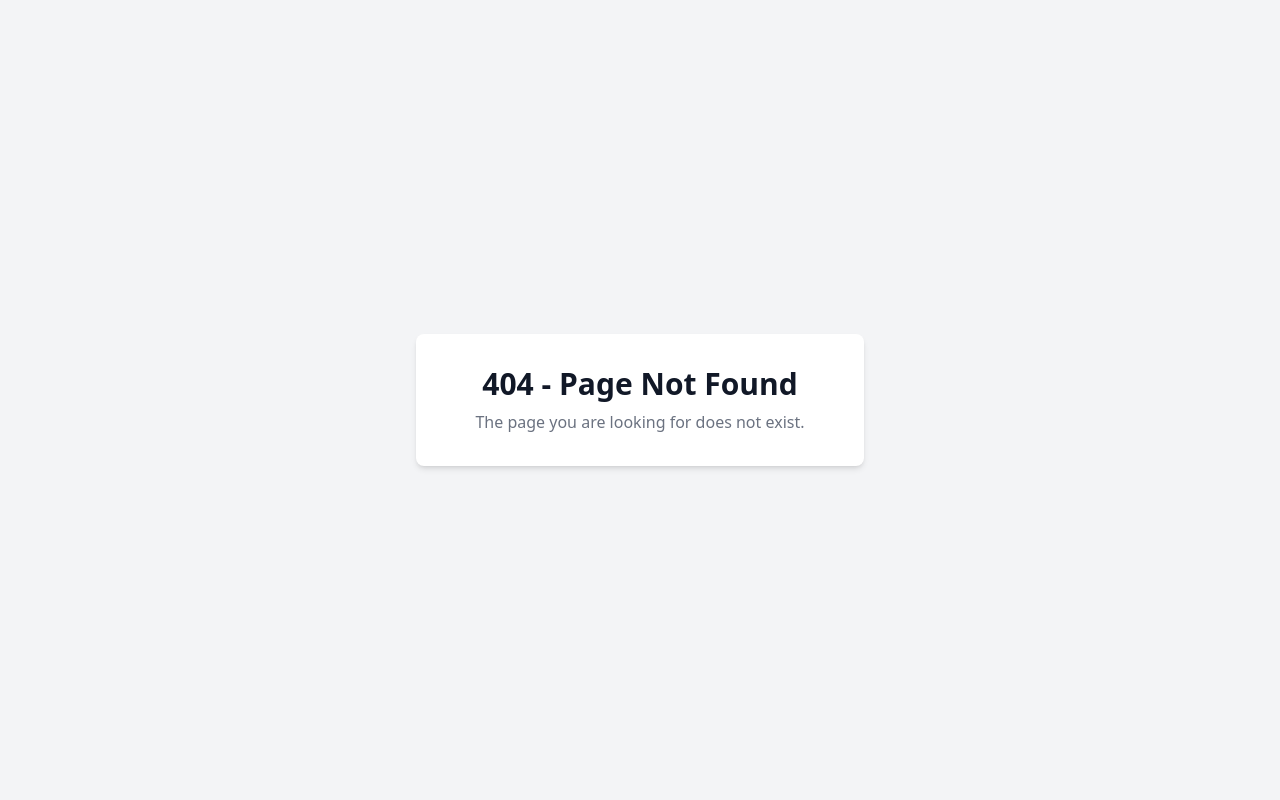
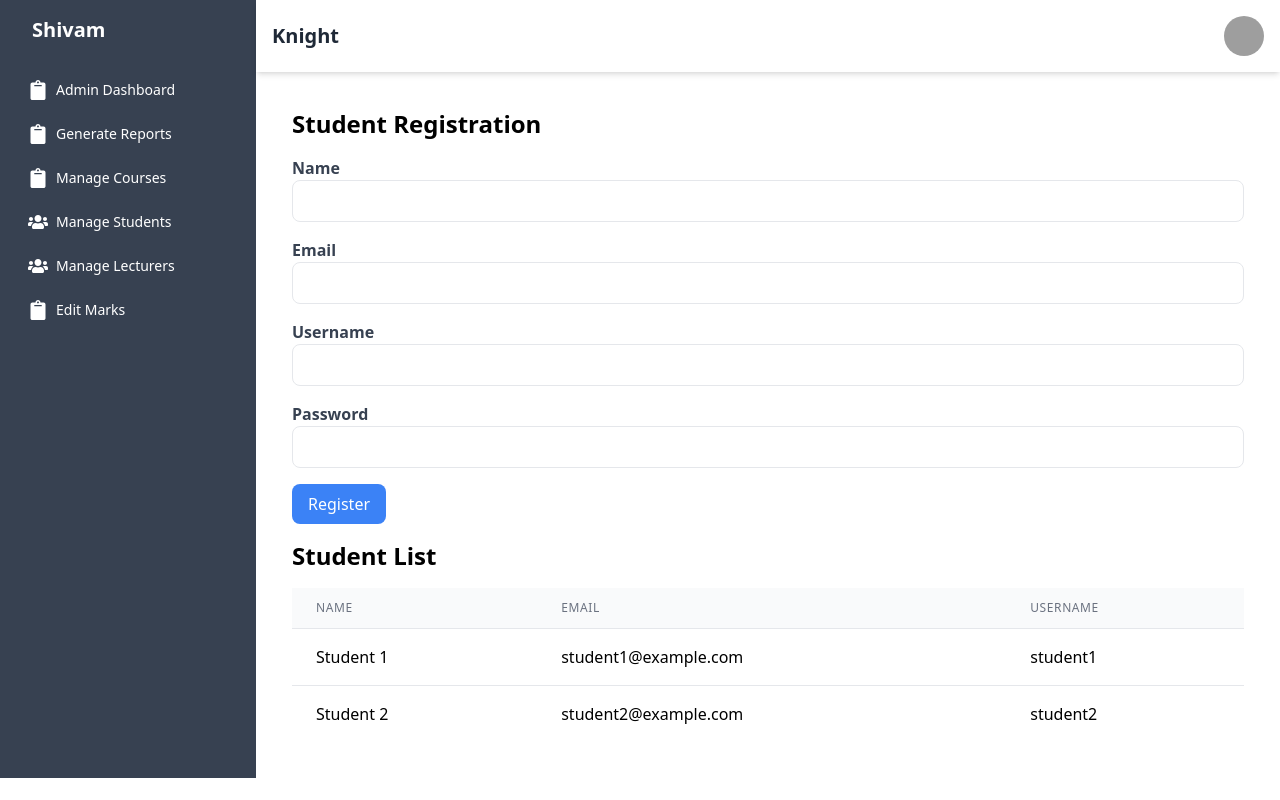
Before and after one commit to Knightgamer/examination_processing_system, a React (Create React App) app in the folder client/: page /admin/students in a window 1280 px wide. Before the commit this address had no page. Built offline with nearby package versions, Linux system fonts and the light colour scheme; no server answers; sample sign-in values are in the browser's storage; grey boxes are pictures that could not be loaded.

Commit message:
Update dependencies, add react-icons, add StudentPage, update navigation

```diff
--- a/client/package.json
+++ b/client/package.json
@@ -11,6 +11,7 @@
     "postcss": "^8.4.31",
     "react": "^18.2.0",
     "react-dom": "^18.2.0",
+    "react-icons": "^4.12.0",
     "react-router-dom": "^6.20.0",
     "react-scripts": "5.0.1",
     "web-vitals": "^2.1.4"
--- a/client/src/App.js
+++ b/client/src/App.js
@@ -10,9 +10,9 @@ import LoginPage from "./components/pages/LoginPage";
 import NotFound from "./components/pages/NotFound";
 import UnauthorizedAccess from "./components/pages/UnauthorizedAccess";
 import AdminDashboard from "./components/pages/admin/HomePage";
+import StudentPage from "./components/pages/admin/StudentPage";
 import LecturerDashboard from "./components/pages/lecturer/HomePage";
 import StudentDashboard from "./components/pages/student/HomePage";
-
 const App = () => {
   const { role: userRole } = useUserRole();
 
@@ -21,7 +21,12 @@ const App = () => {
       <Routes>
         <Route path="/login" element={<LoginPage />} />
         {userRole === "admin" && (
-          <Route path="/admin" element={<AdminDashboard />} />
+          <>
+            <Route path="/admin" element={<AdminDashboard />}>
+              <Route path="/admin/students" element={<StudentPage />} />
+            </Route>
+            /
+          </>
         )}
         {userRole === "student" && (
           <Route path="/student" element={<StudentDashboard />} />
--- a/client/src/components/navigation/Navigation.js
+++ b/client/src/components/navigation/Navigation.js
@@ -1,6 +1,12 @@
 import axios from "axios";
 import React, { useContext, useEffect, useState } from "react";
-import { Link, useNavigate } from "react-router-dom";
+import {
+  FaChalkboardTeacher,
+  FaClipboard,
+  FaHome,
+  FaUsers,
+} from "react-icons/fa";
+import { Link, Outlet, useNavigate } from "react-router-dom";
 import UserRoleContext from "../UserRoleContext";
 
 const Navigation = () => {
@@ -55,39 +61,117 @@ const Navigation = () => {
   };
 
   return (
-    <div className="flex h-screen">
+    <div className="flex h-auto">
       {/* Vertical Navigation Pane */}
-      <nav className="w-64 bg-gray-800 text-gray-200 p-4">
+      <nav className="w-64 bg-gray-700 text-white p-4">
+        <div className="pl-4 pb-7 flex justify-between items-center">
+          <h1 className="text-xl font-bold text-white-800">Shivam</h1>
+        </div>
         <ul>
+          {/* Student Links */}
           {role === "student" && (
+            <React.Fragment>
               <li className="mb-2">
                 <Link
                   to="/student/home"
-                className="text-white px-3 py-2 rounded-md text-sm font-medium"
+                  className="flex items-center px-3 py-2 rounded-md text-sm font-medium hover:bg-gray-600"
                 >
+                  <FaHome className="w-5 h-5 mr-2" />
                   Student Home
                 </Link>
               </li>
+              <li className="mb-2">
+                <Link
+                  to="/student/page"
+                  className="flex items-center px-3 py-2 rounded-md text-sm font-medium hover:bg-gray-600"
+                >
+                  {/* You can add more links for student here */}
+                </Link>
+              </li>
+            </React.Fragment>
           )}
+
+          {/* Lecturer Links */}
           {role === "lecturer" && (
+            <React.Fragment>
               <li className="mb-2">
                 <Link
                   to="/lecturer/home"
-                className="text-white px-3 py-2 rounded-md text-sm font-medium"
+                  className="flex items-center px-3 py-2 rounded-md text-sm font-medium hover:bg-gray-600"
                 >
+                  <FaChalkboardTeacher className="w-5 h-5 mr-2" />
                   Lecturer Home
                 </Link>
               </li>
-          )}
-          {role === "admin" && (
               <li className="mb-2">
                 <Link
-                to="/admin/dashboard"
-                className="text-white px-3 py-2 rounded-md text-sm font-medium"
+                  to="/lecturer/page"
+                  className="flex items-center px-3 py-2 rounded-md text-sm font-medium hover:bg-gray-600"
                 >
+                  {/* You can add more links for lecturer here */}
+                </Link>
+              </li>
+            </React.Fragment>
+          )}
+
+          {/* Admin Links */}
+          {role === "admin" && (
+            <React.Fragment>
+              <li className="mb-2">
+                <Link
+                  to="/admin"
+                  className="flex items-center px-3 py-2 rounded-md text-sm font-medium hover:bg-gray-600"
+                >
+                  <FaClipboard className="w-5 h-5 mr-2" />
                   Admin Dashboard
                 </Link>
               </li>
+              <li className="mb-2">
+                <Link
+                  to="/admin/reports"
+                  className="flex items-center px-3 py-2 rounded-md text-sm font-medium hover:bg-gray-600"
+                >
+                  <FaClipboard className="w-5 h-5 mr-2" />
+                  Generate Reports
+                </Link>
+              </li>
+              <li className="mb-2">
+                <Link
+                  to="/admin/courses"
+                  className="flex items-center px-3 py-2 rounded-md text-sm font-medium hover:bg-gray-600"
+                >
+                  <FaClipboard className="w-5 h-5 mr-2" />
+                  Manage Courses
+                </Link>
+              </li>
+              <li className="mb-2">
+                <Link
+                  to="/admin/students"
+                  className="flex items-center px-3 py-2 rounded-md text-sm font-medium hover:bg-gray-600"
+                >
+                  <FaUsers className="w-5 h-5 mr-2" />
+                  Manage Students
+                </Link>
+              </li>
+              <li className="mb-2">
+                <Link
+                  to="/admin/lecturers"
+                  className="flex items-center px-3 py-2 rounded-md text-sm font-medium hover:bg-gray-600"
+                >
+                  <FaUsers className="w-5 h-5 mr-2" />
+                  Manage Lecturers
+                </Link>
+              </li>
+              <li className="mb-2">
+                <Link
+                  to="/admin/edit-marks"
+                  className="flex items-center px-3 py-2 rounded-md text-sm font-medium hover:bg-gray-600"
+                >
+                  <FaClipboard className="w-5 h-5 mr-2" />
+                  Edit Marks
+                </Link>
+              </li>
+            </React.Fragment>
           )}
         </ul>
       </nav>
@@ -140,9 +224,7 @@ const Navigation = () => {
             )}
           </div>
         </nav>
-
-        {/* Main content area */}
-        <div className="flex-1 p-5">{/* Content goes here */}</div>
+        <div className="flex-1 p-5">{<Outlet />}</div>
       </div>
     </div>
   );
--- a/client/src/components/pages/admin/HomePage.js
+++ b/client/src/components/pages/admin/HomePage.js
@@ -5,7 +5,6 @@ function HomePage() {
   return (
     <div>
       <Navigation />
-      admin page
     </div>
   );
 }
--- /dev/null
+++ b/client/src/components/pages/admin/StudentPage.js
@@ -0,0 +1,152 @@
+import React, { useState } from "react";
+
+const StudentPage = () => {
+  const [formData, setFormData] = useState({
+    name: "",
+    email: "",
+    username: "",
+    password: "",
+  });
+
+  const [students, setStudents] = useState([
+    {
+      id: 1,
+      name: "Student 1",
+      email: "student1@example.com",
+      username: "student1",
+    },
+    {
+      id: 2,
+      name: "Student 2",
+      email: "student2@example.com",
+      username: "student2",
+    },
+    // Add more student data as needed
+  ]);
+
+  const handleChange = (e) => {
+    const { name, value } = e.target;
+    setFormData({ ...formData, [name]: value });
+  };
+
+  const handleSubmit = (e) => {
+    e.preventDefault();
+    // Add logic to submit the form data to the server (e.g., via API)
+    console.log(formData);
+    // Add the new student to the students array
+    const newStudent = { ...formData, id: students.length + 1 };
+    setStudents([...students, newStudent]);
+    // Clear the form data
+    setFormData({
+      name: "",
+      email: "",
+      username: "",
+      password: "",
+    });
+  };
+
+  return (
+    <div className="container mx-auto p-4">
+      <h1 className="text-2xl font-semibold mb-4">Student Registration</h1>
+      <form onSubmit={handleSubmit} className="mb-4">
+        <div className="mb-4">
+          <label htmlFor="name" className="block text-gray-700 font-semibold">
+            Name
+          </label>
+          <input
+            type="text"
+            id="name"
+            name="name"
+            value={formData.name}
+            onChange={handleChange}
+            className="w-full px-4 py-2 border rounded-lg focus:outline-none focus:ring focus:border-blue-300"
+            required
+          />
+        </div>
+        <div className="mb-4">
+          <label htmlFor="email" className="block text-gray-700 font-semibold">
+            Email
+          </label>
+          <input
+            type="email"
+            id="email"
+            name="email"
+            value={formData.email}
+            onChange={handleChange}
+            className="w-full px-4 py-2 border rounded-lg focus:outline-none focus:ring focus:border-blue-300"
+            required
+          />
+        </div>
+        <div className="mb-4">
+          <label
+            htmlFor="username"
+            className="block text-gray-700 font-semibold"
+          >
+            Username
+          </label>
+          <input
+            type="text"
+            id="username"
+            name="username"
+            value={formData.username}
+            onChange={handleChange}
+            className="w-full px-4 py-2 border rounded-lg focus:outline-none focus:ring focus:border-blue-300"
+            required
+          />
+        </div>
+        <div className="mb-4">
+          <label
+            htmlFor="password"
+            className="block text-gray-700 font-semibold"
+          >
+            Password
+          </label>
+          <input
+            type="password"
+            id="password"
+            name="password"
+            value={formData.password}
+            onChange={handleChange}
+            className="w-full px-4 py-2 border rounded-lg focus:outline-none focus:ring focus:border-blue-300"
+            required
+          />
+        </div>
+        <button
+          type="submit"
+          className="bg-blue-500 text-white px-4 py-2 rounded-lg hover:bg-blue-600 focus:outline-none focus:ring"
+        >
+          Register
+        </button>
+      </form>
+      <h1 className="text-2xl font-semibold mb-4">Student List</h1>
+      <table className="min-w-full divide-y divide-gray-200">
+        <thead className="bg-gray-50">
+          <tr>
+            <th className="px-6 py-3 text-left text-xs font-medium text-gray-500 uppercase tracking-wider">
+              Name
+            </th>
+            <th className="px-6 py-3 text-left text-xs font-medium text-gray-500 uppercase tracking-wider">
+              Email
+            </th>
+            <th className="px-6 py-3 text-left text-xs font-medium text-gray-500 uppercase tracking-wider">
+              Username
+            </th>
+          </tr>
+        </thead>
+        <tbody className="bg-white divide-y divide-gray-200">
+          {students.map((student) => (
+            <tr key={student.id}>
+              <td className="px-6 py-4 whitespace-nowrap">{student.name}</td>
+              <td className="px-6 py-4 whitespace-nowrap">{student.email}</td>
+              <td className="px-6 py-4 whitespace-nowrap">
+                {student.username}
+              </td>
+            </tr>
+          ))}
+        </tbody>
+      </table>
+    </div>
+  );
+};
+
+export default StudentPage;
```
Also changed, not shown: 1 other file (tests, documents, lock files or other folders). Lines whose indentation alone changed are shown as unchanged.
